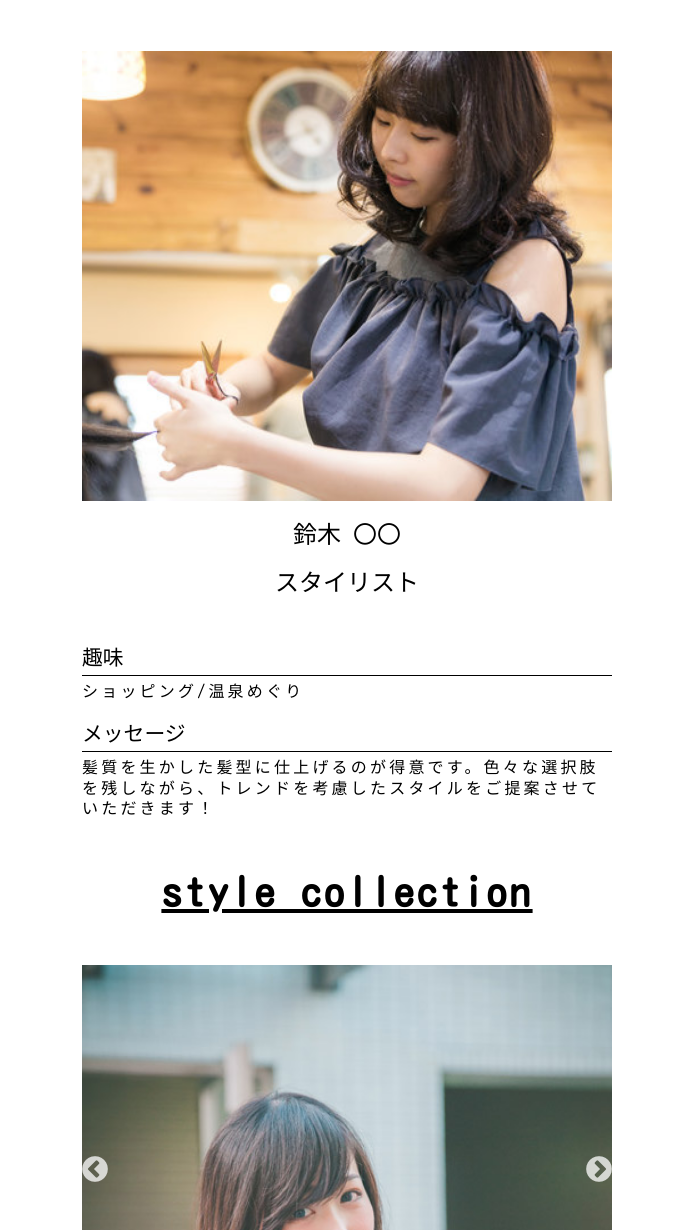
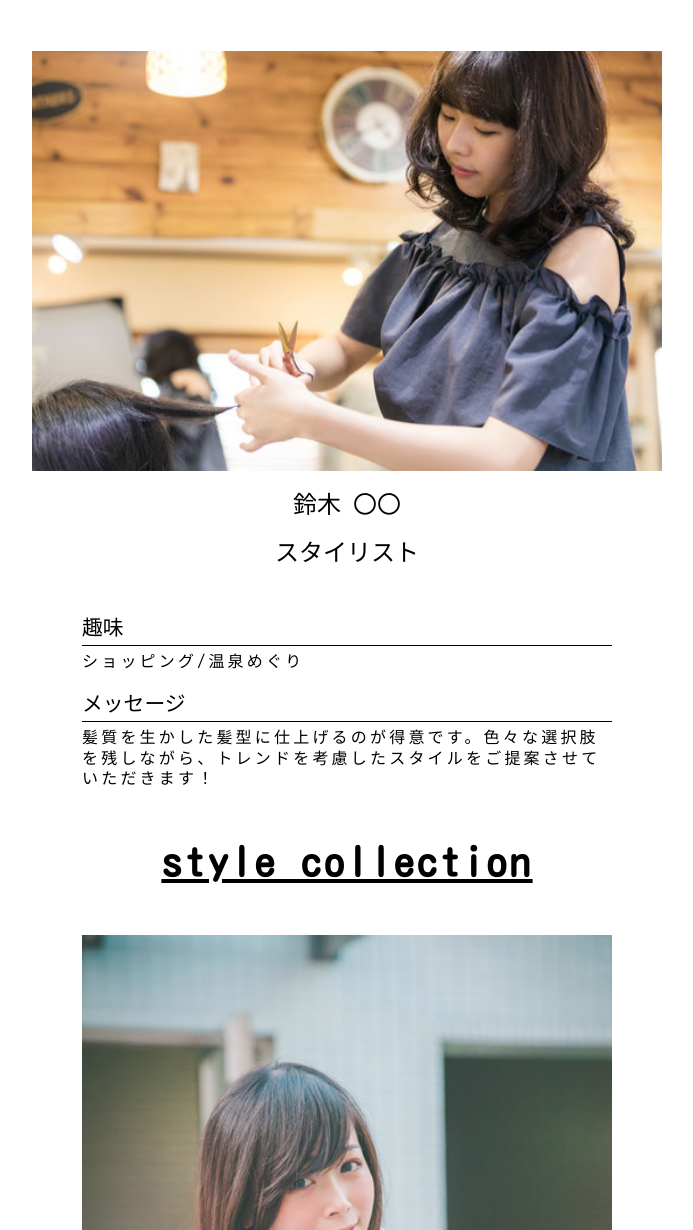
Before and after one commit to Kato-Dai26/kato-portfolio-5, a plain HTML site: page staff_suzuki.html in a window 1280 px wide. Shown: the part 170-1400 px from the top of the page, without its empty margins (293-986 px from the left). Drawn offline with nearby package versions, Linux system fonts and the light colour scheme; some packages are replaced by stand-ins of ours.

Commit message:
initial commit
練習です

```diff
--- a/css/menu.css
+++ b/css/menu.css
@@ -34,6 +34,7 @@
   justify-content: space-between;
   padding: 25px 18px;
   border-bottom: 1px solid #333;
+  font-size: 0.8rem;
 }
 
 
@@ -43,11 +44,12 @@
 
 .menu-list p{
   padding: 25px 18px;
+  font-size: 0.8rem;
 }
 
 /* PCディスプレイ */
 
-@media(min-width:820px){
+@media(min-width:550px){
 
   .menu-desc, .menu-list{
     max-width: 900px;
@@ -60,7 +62,7 @@
   }
 
   .menu-list dl{
-    font-size: 1.2em;
+    font-size: 1.2rem;
   }
 
   .menu-list p{
--- a/css/staff.css
+++ b/css/staff.css
@@ -44,7 +44,7 @@
 
 /* PCディスプレイ */
 
-@media(min-width:820px){
+@media(min-width:500px){
 
   .staff-area{
     max-width: 1000px;
--- a/css/staff_profile.css
+++ b/css/staff_profile.css
@@ -8,12 +8,7 @@
 
 .mainvisual-pic img{
   width: 100%;
-  height: 400px;
-  object-fit: cover;
-}
-
-.suzuki img{
-  object-position: right top;
+  object-fit: contain;
 }
 
 .mainvisual h3{
@@ -67,17 +62,15 @@
 
 .slider_pic{
   width: 100%;
-  height: 300px;
-  object-fit: cover;
-  object-position: center top;
+  object-fit: contain;
 }
 
 /* PCディスプレイ */
 
-@media(min-width:820px){
+@media(min-width:550px){
 
   .mainvisual{
-    max-width: 600px;
+    max-width: 700px;
     width: 100%;
     padding: 0 35px;
     margin: 0 auto;
@@ -86,15 +79,6 @@
 
   .mainvisual-pic{
     margin: 0 auto;
-  }
-
-  .mainvisual-pic img{
-    height: 450px;
-    object-position: center top;
-  }
-
-  .suzuki img{
-    object-position: right top;
   }
 
   .mainvisual h3{
@@ -128,8 +112,6 @@
 
   .slider_pic{
     width: 100%;
-    height: 400px;
-    object-fit: cover;
-    object-position: center top;
+    object-fit: contain;
   }
 }
--- a/css/top.css
+++ b/css/top.css
@@ -211,7 +211,7 @@
 
 /* PCディスプレイ */
 
-@media(min-width:820px){
+@media(min-width:550px){
 
   .mainvisual{
     height: 90vh;
--- a/staff_suzuki.html
+++ b/staff_suzuki.html
@@ -43,7 +43,7 @@
   <main>
     <h2 class="site-title">staff</h2>
     <div class="mainvisual">
-      <div class="mainvisual-pic suzuki">
+      <div class="mainvisual-pic">
         <img src="img/staff2.jpg" alt="スタッフ">
       </div>
       <h3>鈴木 〇〇</h3>
```
Also changed, not shown: css/style.css (+2 -15 lines).
